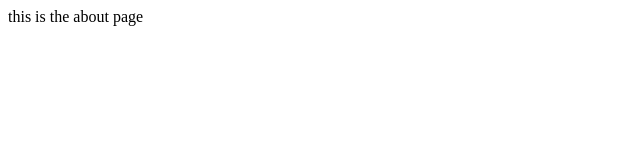
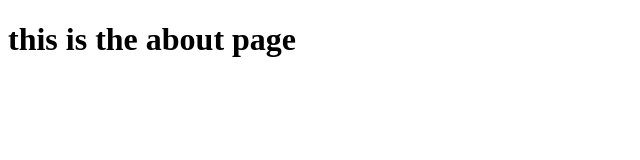
Before and after one commit to omnius45467/github-test, a plain HTML site: page about.html in a window 1280 px wide. Shown: the whole page, without its empty margins (0-640 px from the left). Drawn offline with Linux system fonts and the light colour scheme.

Commit message:
redesigned the about page

```diff
--- a/about.html
+++ b/about.html
@@ -1 +1,10 @@
-<div>this is the about page</div>
+<!doctype html>
+<html lang="en">
+<head>
+    <meta charset="UTF-8">
+    <title>About Document</title>
+</head>
+<body>
+    <h1>this is the about page</h1>
+</body>
+</html>
```
